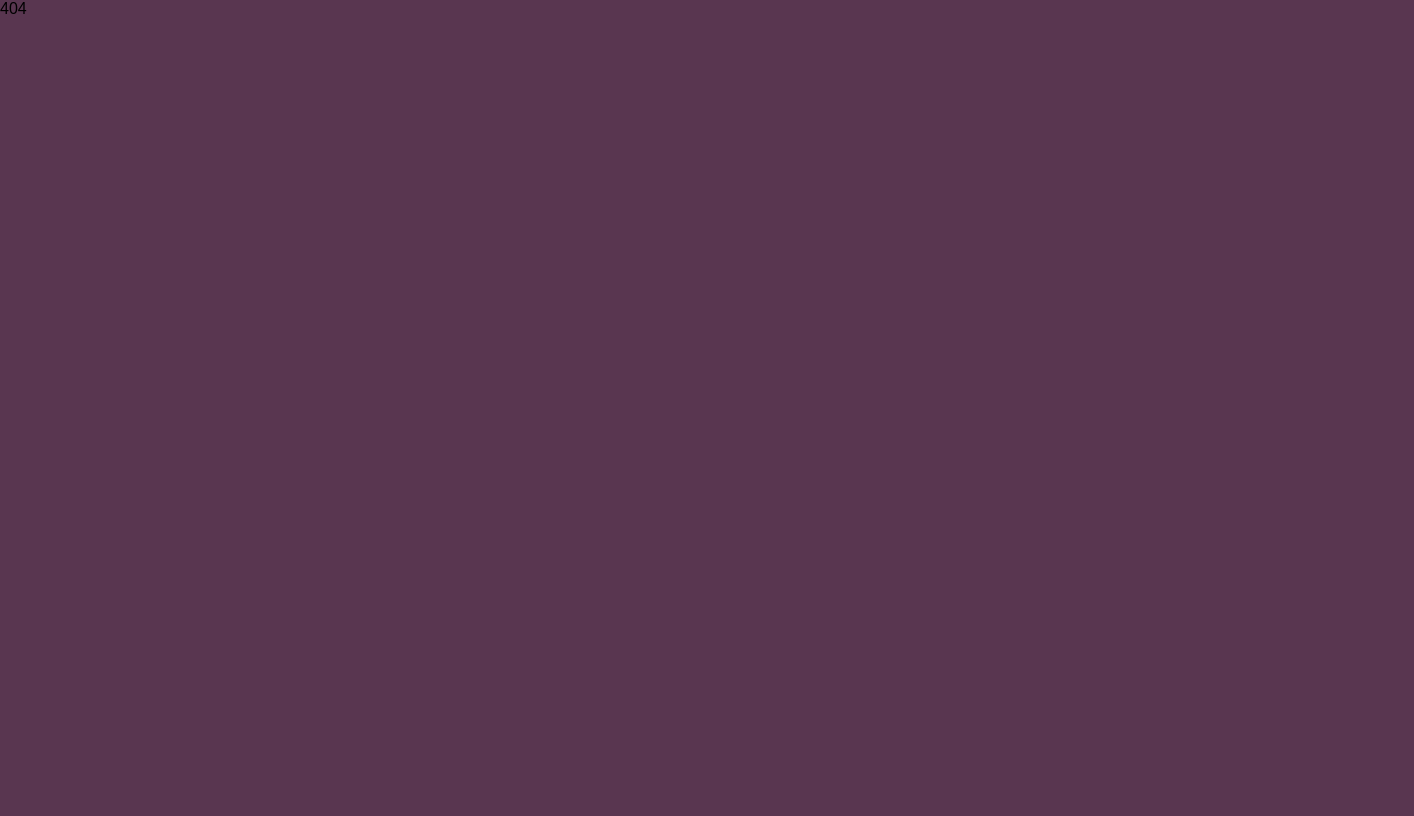
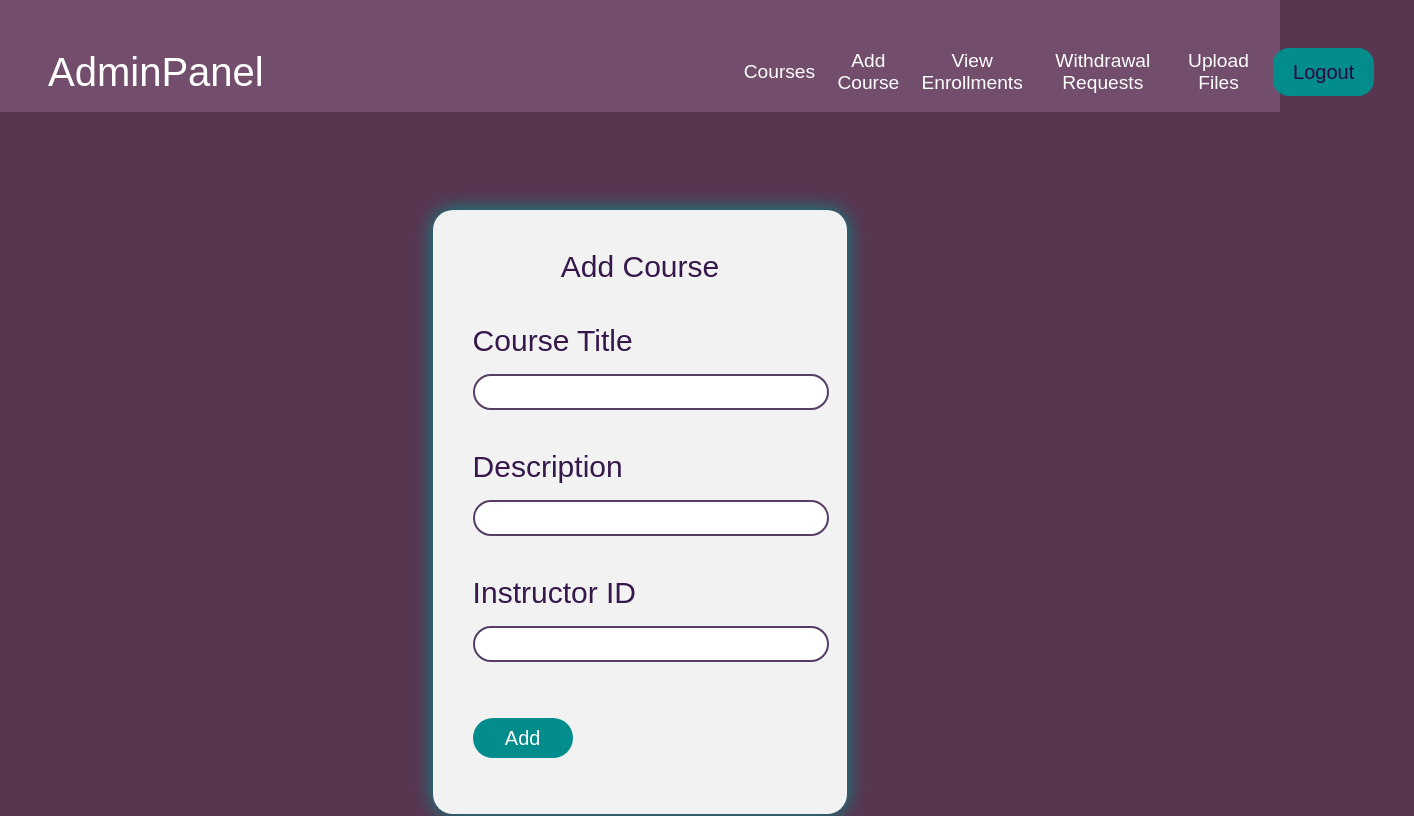
Before and after one commit to sana-al-rayess/elearning, a React (Create React App) app in the folder frontend/: page /addcourse in a window 1280 px wide. Shown: the top 816 px of the page, 1414 px wide, since content can reach past the window. Built offline with nearby package versions, Linux system fonts and the light colour scheme.

Commit message:
created add course component and page

```diff
--- a/frontend/src/App.js
+++ b/frontend/src/App.js
@@ -3,6 +3,8 @@ import { Routes, Route, BrowserRouter } from "react-router-dom";
 import LoginPage from "./Pages/LoginPage";
 import RegistrationPage from "./Pages/RegistrationPage";
 import HomePage from "./Pages/HomePage";
+import AdminPage from "./Pages/AdminPage";
+import AddCourse from "./Pages/AddCourse";
 
 function App() {
 	return (
@@ -12,6 +14,8 @@ function App() {
 				<Route path="/Home" element={<HomePage />} />
 				<Route path="/login" element={<LoginPage />} />
 				<Route path="/reg" element={<RegistrationPage />} />
+				<Route path="/admin" element={<AdminPage />} />
+				<Route path="/addcourse" element={<AddCourse />} />
 				<Route path="*" element={<div>404</div>} />
 			</Routes>
 		</BrowserRouter>
--- /dev/null
+++ b/frontend/src/Pages/AddCourse/index.js
@@ -0,0 +1,18 @@
+import React, { useState } from "react";
+
+import NavAdmin from "../../components/NavAdmin";
+import AddCourse from "../../components/AddCourse";
+const HomePage = () => {
+
+
+  return (
+    <div className="content">
+
+      <div className="navbar component3" > <NavAdmin /></div>
+
+      <div className="component" > <AddCourse /></div>
+    </div>
+  );
+}
+
+export default HomePage;
--- /dev/null
+++ b/frontend/src/Pages/AdminPage/index.jsx
@@ -0,0 +1,18 @@
+import React, { useState } from "react";
+import NavAdmin from '../../components/NavAdmin';
+
+
+const AdminPage = () => {
+
+
+  return (
+    <div className="content">
+
+      <div className="navbar component3" > <NavAdmin /></div>
+
+
+    </div>
+  );
+}
+
+export default AdminPage;
--- a/frontend/src/Pages/HomePage/index.js
+++ b/frontend/src/Pages/HomePage/index.js
@@ -1,6 +1,7 @@
 import React, { useState } from "react";
 import NavBar from '../../components/NavBar';
 import Title from '../../components/Title';
+// import Image from "../../images/wa1.jpeg";
 
 const HomePage = () => {
 
@@ -10,7 +11,7 @@ const HomePage = () => {
 
       <div className="navbar component3" > <NavBar /></div>
       <div className="component" > <Title /></div>
-
+      {/* <img src={Image} alt="pic1" /> */}
     </div>
   );
 }
--- /dev/null
+++ b/frontend/src/components/AddCourse/addcourse.css
@@ -0,0 +1,151 @@
+@font-face {
+    font-family: 'Urbanist';
+    src: url('https://fonts.googleapis.com/css2?family=Urbanist&display=swap');
+}
+
+
+  * {
+    margin: 0;
+    font-family: 'Urbanist', sans-serif;
+  }
+
+  .round-edges{
+      border-radius: 20px;
+  }
+
+  .btn{
+      cursor: pointer;
+      border: 0;
+  }
+  .btn:hover {
+    transform: scale(1.1);
+    border:3px solid #553D65;
+    }
+
+  .flex{
+      display: flex;
+  }
+
+  .column{
+      flex-direction: column;
+  }
+
+  .row{
+      flex-direction: row;
+  }
+
+  .white{
+      color: white;
+  }
+  .black{
+    color: black;
+}
+  .dark-purple{
+      color: #36184B;
+  }
+  .text-decoration-none{
+    text-decoration: none;
+  }
+  .center{
+    align-items: center;
+    justify-content: center;
+  }
+  .container{
+      width: 100vw;
+      height: 100vh;
+      align-items: center;
+      justify-content: center;
+      background-color: #593650;
+      background-size:cover;
+      background-repeat: no-repeat;
+  }
+
+  .register-content{
+      width: 120%;
+      background-color: #F2F2F2;
+      padding: 5vh;
+      box-shadow: 0 0 20px #038C8C;
+      /* border: 8px solid #038C8C; */
+
+  }
+
+  .login-title{
+      font-size: 30px !important;
+      text-align: center;
+      margin-bottom: 5vh;
+      display: inline-block;
+
+  }
+
+  .login-title-main{
+    font-size: 60px;
+    text-align: center;
+    margin-bottom: 5vh;
+    display: inline-block;
+
+  }
+  .login-container > label{
+      font-size: 30px;
+
+  }
+
+  .login-container > input{
+      width: 100%;
+      height: 30px;
+      margin: 2vh 0 5vh 0;
+      border: 2px solid #36184B;
+      border-color:#553D65;
+      color:#36184B;
+      padding-left: 2vh;
+  }
+  .login-container > input:hover {
+
+    border:3px solid #553D65;
+    }
+
+  .login-container >div{
+      width: 100%;
+  }
+
+  .login-btn{
+      width: 100px;
+      height: 40px;
+      margin-bottom: 3vh;
+      border: 0;
+      background-color: #038C8C;
+      color: white;
+      font-size: 20px;
+      margin: 2vh 2vh 2vh 0;
+  }
+
+  .content-btn{
+      text-decoration: underline;
+      color: #553D65;
+      font-weight: 700;
+      cursor: pointer;
+      margin-left: 1vh;
+  }
+  .error{
+    color: #553D65;
+  }
+
+  /* Media queries for tablet devices */
+  @media only screen and (max-width: 768px) {
+      .register-content {
+        width: 50%;
+        padding: 3vh;
+      }
+
+      .login-title {
+        font-size: 40px;
+        margin-bottom: 3vh;
+      }
+
+      .login-container > label {
+        font-size: 25px;
+      }
+
+      .signup-container > label {
+        font-size: 20px;
+      }
+    }
--- /dev/null
+++ b/frontend/src/components/AddCourse/index.js
@@ -0,0 +1,58 @@
+import React, { useState } from "react";
+import "./addcourse.css";
+
+
+const AddCourse = () => {
+
+return (
+    <div>
+        <div className="container flex">
+            <div className="flex column center">
+
+                <div id="registercontent" className="register-content round-edges">
+                    <form>
+                        <div id="login-content" className="login-container flex column">
+                            <p className="login-title dark-purple">Add Course</p>
+                            <label className="dark-purple" htmlFor="add-course">
+                                Course Title
+                            </label>
+                            <input
+                                type="text"
+                                className="input round-edges"
+                                id="title"
+                                name="title"
+                            />
+
+                            <label className="dark-purple">
+                                Description
+                            </label>
+                            <input
+                                type="text"
+                                className="input round-edges"
+                                id="description"
+                                name="description"
+                            />
+
+                            <label className="dark-purple">
+                                Instructor ID
+                            </label>
+                            <input
+                                type="text"
+                                className="input round-edges"
+                                id="instructorId"
+                                name="instructorId"
+                            />
+                        </div>
+
+                        <button type="submit" className="login-btn round-edges btn">
+                            Add
+                        </button>
+                    </form>
+
+                </div>
+            </div>
+        </div>
+    </div>
+);
+}
+export default AddCourse;
--- /dev/null
+++ b/frontend/src/components/NavAdmin/admin-nav.css
@@ -0,0 +1,107 @@
+
+/* Desktop styles */
+.content {
+    font-family: system-ui, -apple-system, BlinkMacSystemFont, 'Segoe UI', Roboto, Oxygen, Ubuntu, Cantarell, 'Open Sans', 'Helvetica Neue', sans-serif;
+    background-color: #734D6C;
+    color: white;
+  }
+
+  .navbar {
+    display: flex;
+    justify-content: space-between;
+    padding-top: 1rem;
+    padding-left: 1.5rem;
+    padding-right: 1.5rem;
+    text-align: center;
+    align-items: center;
+
+  }
+
+  .logo2 {
+    font-size: 2.5rem;
+    margin-right: 30rem;
+  }
+
+  span {
+    color: #038C8C;
+  }
+
+  .icon{
+    height: 30px;
+    width: 30px;
+  }
+
+  .links {
+    display: flex;
+    gap: 1.2rem;
+    text-align: center;
+    align-items: center;
+  }
+
+
+  .linking {
+    text-decoration: none;
+    color: white;
+    font-size: 1.2rem;
+  }
+  .linking:hover{
+    color: #038C8C;
+    transform: scale(1.1);
+  }
+
+  #logout {
+    background-color: #038C8C;
+    color: #290840;
+    width: 7rem;
+    height: 2rem;
+    border-radius: 1rem;
+    border: none;
+  }
+
+  #logout:active {
+    transform: translateY(4px);
+  }
+
+
+  /* Tablet styles */
+  @media only screen and (max-width: 768px) {
+    .navbar {
+      flex-direction: column;
+      justify-content: center;
+      align-items: center;
+    }
+
+    .logo {
+      font-size: 2rem;
+      margin-bottom: 1rem;
+    }
+
+    .links {
+      flex-direction: column;
+      gap: 1rem;
+    }
+
+    #logout {
+      width: 100%;
+      margin-top: 1rem;
+    }
+  }
+
+  /* Mobile styles */
+  @media only screen and (max-width: 480px) {
+    .navbar {
+      padding: 1rem;
+    }
+
+    .logo {
+      font-size: 1.5rem;
+    }
+
+    .links {
+      display: none;
+    }
+
+    #logout {
+      margin-top: 1rem;
+    }
+  }
--- /dev/null
+++ b/frontend/src/components/NavAdmin/index.jsx
@@ -0,0 +1,42 @@
+import { Link } from "react-router-dom";
+import "./admin-nav.css";
+import Button from "../Button/button";
+
+import React, { useState } from "react";
+
+const NavAdmin = () => {
+	const [clicked, setClicked] = useState(false);
+
+	return (
+		<div className="navbar">
+			<div className="logo2">
+				AdminPanel
+			</div>
+			<div className="links">
+
+				<Link to="/courses" className="linking">
+					Courses
+				</Link>
+                <Link to="/addCourse" className="linking">
+					Add Course
+				</Link>
+                <Link to="/enrollments" className="linking">
+					View Enrollments
+				</Link>
+				<Link to="/withdrawReq"className="linking">
+					Withdrawal Requests
+				</Link>
+				<Link to="/files" className="linking">
+					Upload Files
+				</Link>
+
+
+				<Button id="logout" className="linking">Logout
+
+				</Button>
+			</div>
+		</div>
+	);
+};
+
+export default NavAdmin;
--- a/frontend/src/components/NavBar/navbar.css
+++ b/frontend/src/components/NavBar/navbar.css
@@ -2,7 +2,7 @@
 /* Desktop styles */
 .content {
   font-family: system-ui, -apple-system, BlinkMacSystemFont, 'Segoe UI', Roboto, Oxygen, Ubuntu, Cantarell, 'Open Sans', 'Helvetica Neue', sans-serif;
-  background-color: #734D6C;
+  background-color: #593650;
   color: white;
 }
 
```
